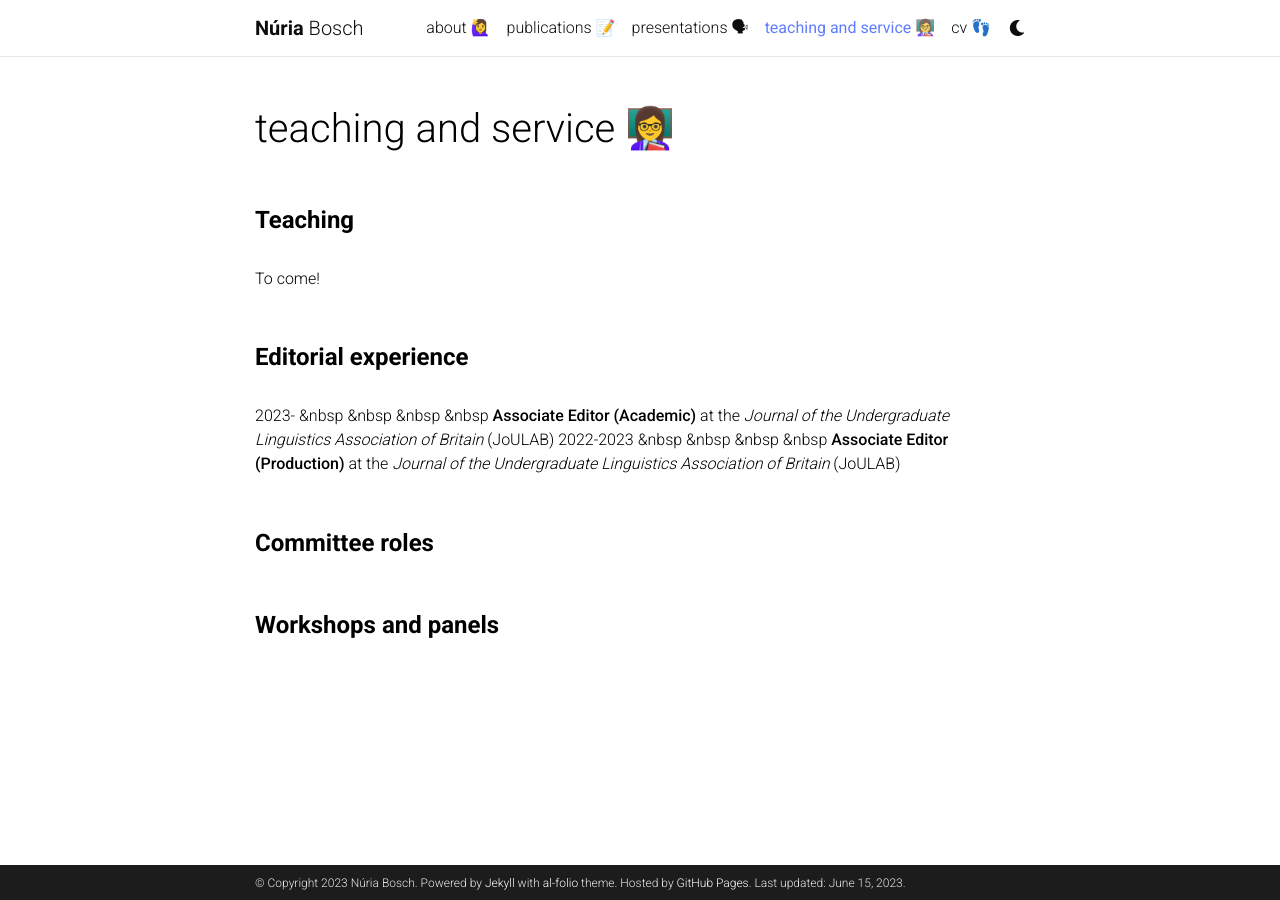
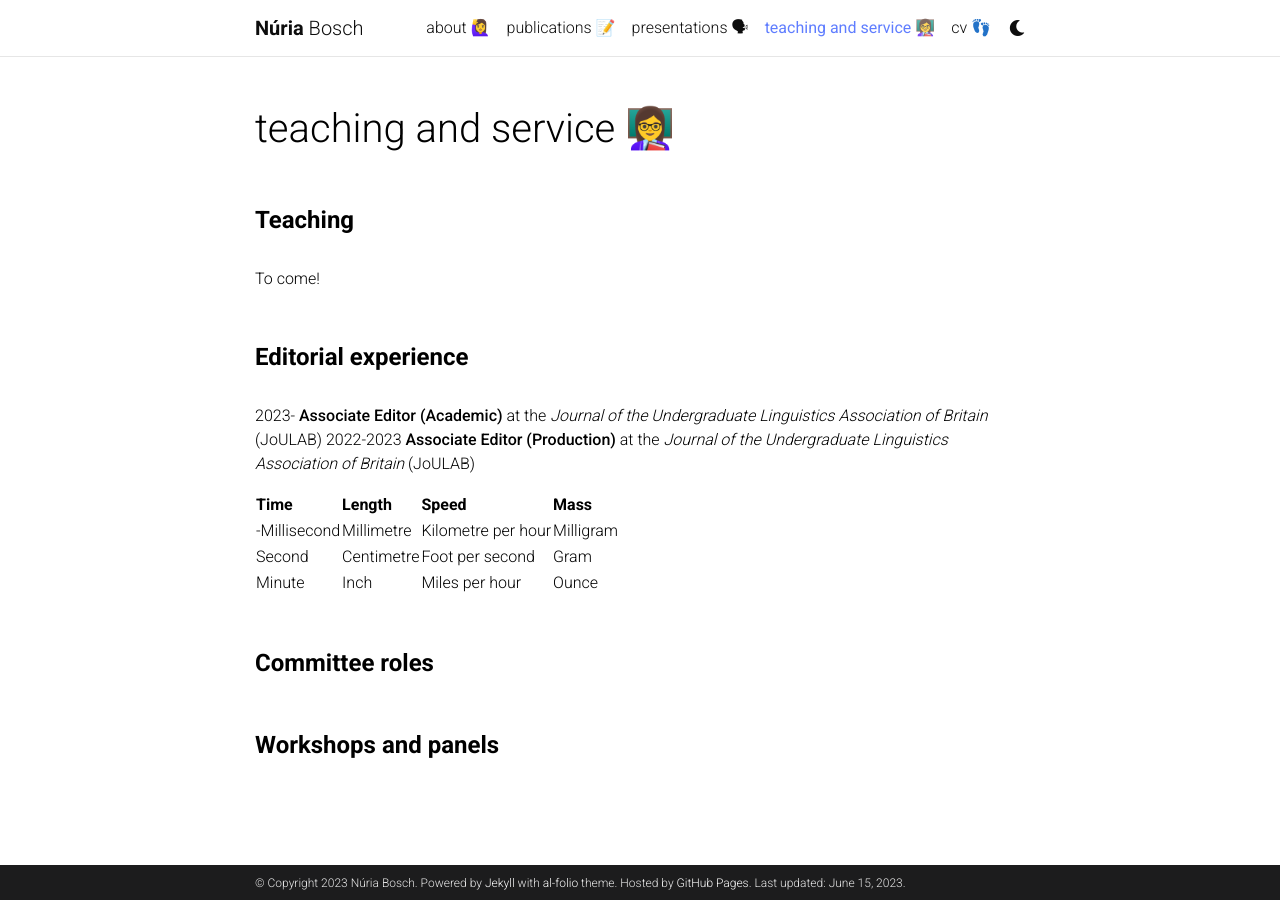
Before and after one commit to nuria-bosch/nuria-bosch.github.io, a Jekyll site: the page built from _pages/teaching_and_service.md, in a window 1280 px wide. Built offline with Jekyll 4.4.1, drawn with Linux system fonts in a browser that asks for light colours; comment, search, counter and statistics services are not loaded; a style sheet for code colours, icons or effects is not loaded.

Commit message:
Update teaching_and_service.md

```diff
--- a/_pages/teaching_and_service.md
+++ b/_pages/teaching_and_service.md
@@ -13,8 +13,22 @@
 
 <h4 style="margin-top: 3.3rem; margin-bottom: 2rem; font-weight: bold;">Editorial experience</h4>
 
-2023- &nbsp &nbsp &nbsp &nbsp **Associate Editor (Academic)** at the _Journal of the Undergraduate Linguistics Association of Britain_ (JoULAB)
-2022-2023 &nbsp &nbsp &nbsp &nbsp **Associate Editor (Production)** at the _Journal of the Undergraduate Linguistics Association of Britain_ (JoULAB)
+2023- **Associate Editor (Academic)** at the _Journal of the Undergraduate Linguistics Association of Britain_ (JoULAB)
+2022-2023     **Associate Editor (Production)** at the _Journal of the Undergraduate Linguistics Association of Britain_ (JoULAB)
+
+
+<style>
+td, th {
+   border: none!important;
+}
+</style>
+
+
+| Time         | Length        | Speed              | Mass         |
+| ------------ | ------------- | ------------------ | ------------ |
+| -Millisecond | Millimetre    | Kilometre per hour | Milligram    |
+| Second       | Centimetre    | Foot per second    | Gram         |
+| Minute       | Inch          | Miles per hour     | Ounce        |
 
 <h4 style="margin-top: 3.3rem; margin-bottom: 2rem; font-weight: bold;">Committee roles</h4>
 
```
